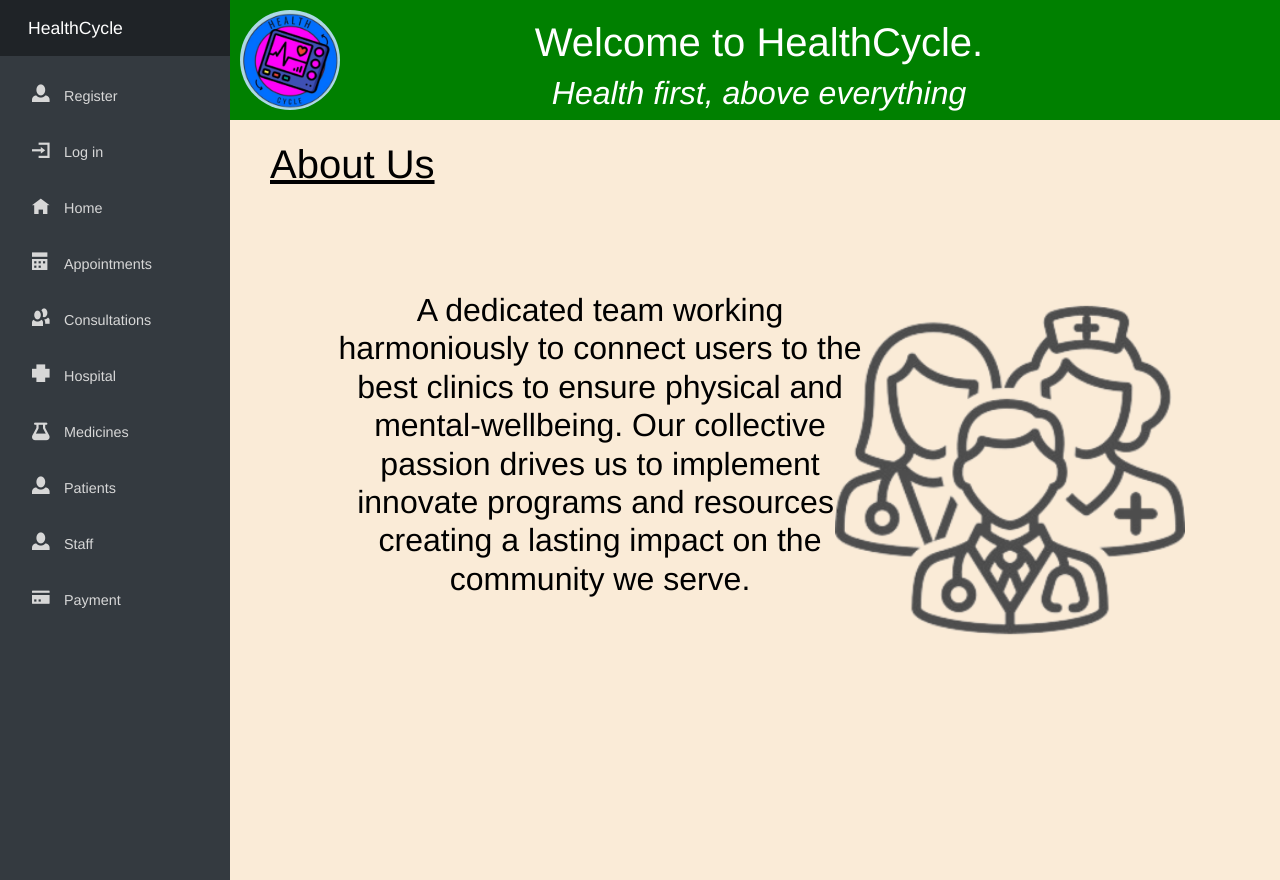
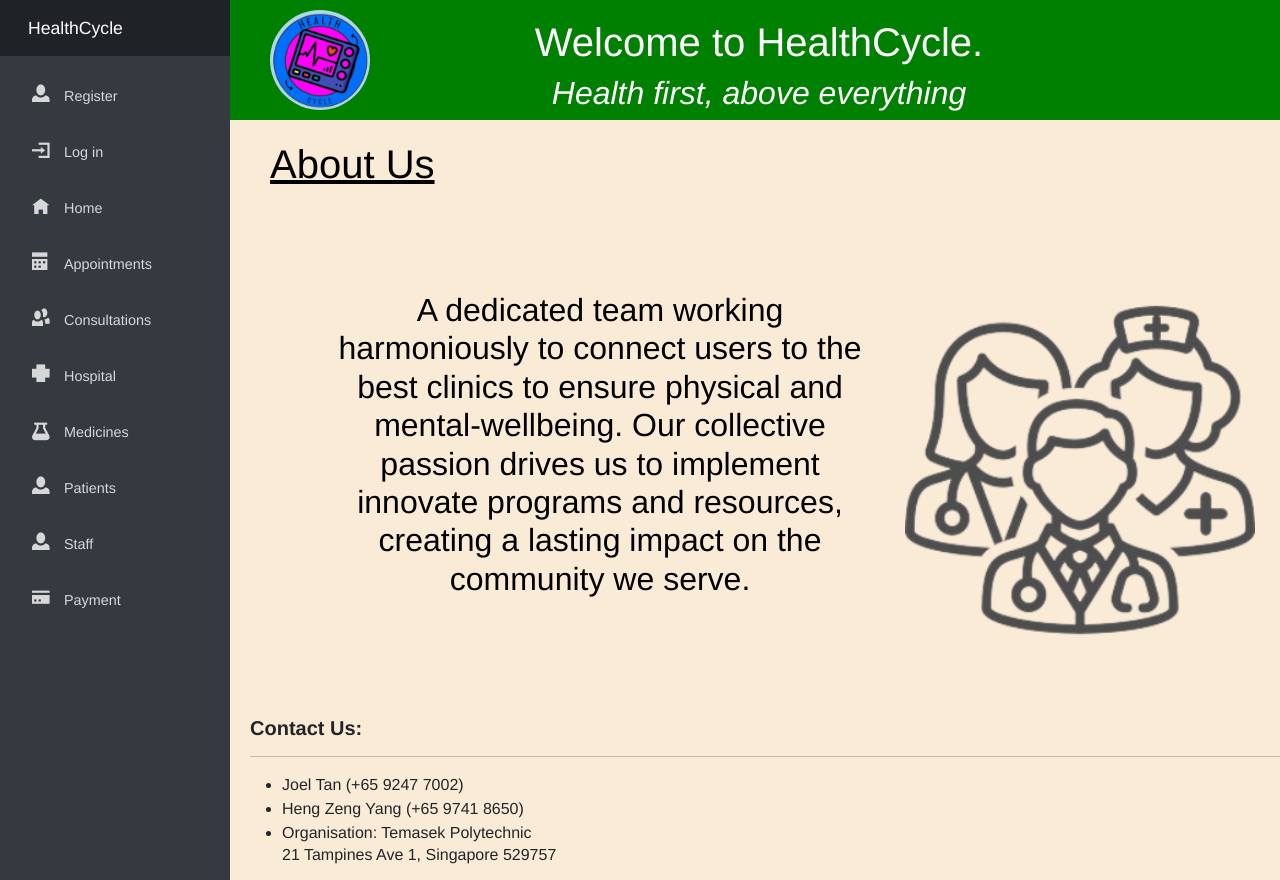
Before and after one commit to polobcheeken/Healthcare_Monitoring_FullSD_Project, an ASP.NET Core app: page /aboutus in a window 1280 px wide. Run offline with ASP.NET Core 8, Linux system fonts and the light colour scheme; data that the repository does not hold is empty; style sheets or scripts are compiled from the project's sources; some libraries are stand-ins or nearby versions.

Commit message:
fixed about page

```diff
--- a/HealthCareMonitoring/Client/Pages/AboutUs.razor
+++ b/HealthCareMonitoring/Client/Pages/AboutUs.razor
@@ -1,5 +1,4 @@
 @page "/aboutus"
-
 
 <head>
 	<meta charset="utf-8">
@@ -26,4 +25,13 @@
 		<h2>A dedicated team working harmoniously to connect users to the best clinics to ensure physical and mental-wellbeing. Our collective passion drives us to implement innovate programs and resources, creating a lasting impact on the community we serve.</h2>
 	</div>
 	<img src="doctors.png" class="icon">
+
+	<h5><b>Contact Us:</b></h5> <hr />
+
+	<ul>
+		<li>Joel Tan (+65 9247 7002)</li>
+		<li>Heng Zeng Yang (+65 9741 8650)</li>
+		<li>Organisation: Temasek Polytechnic</li>
+		<h6>21 Tampines Ave 1, Singapore 529757</h6>
+	</ul>
 </div>
--- a/HealthCareMonitoring/Client/Pages/AboutUs.razor.css
+++ b/HealthCareMonitoring/Client/Pages/AboutUs.razor.css
@@ -1,5 +1,5 @@
 .logo-container {
-    left: 240px;
+    left: 270px;
     top: 10px;
     width: 100px; /* Set the width of the container */
     height: 100px; /* Set the height of the container */
@@ -101,7 +101,7 @@
     height: 500px;
     position: absolute;
     top: 100px;
-    right: 20px;
+    right: -50px;
     z-index: 1;
     transform: scale(0.7);
 }
```
